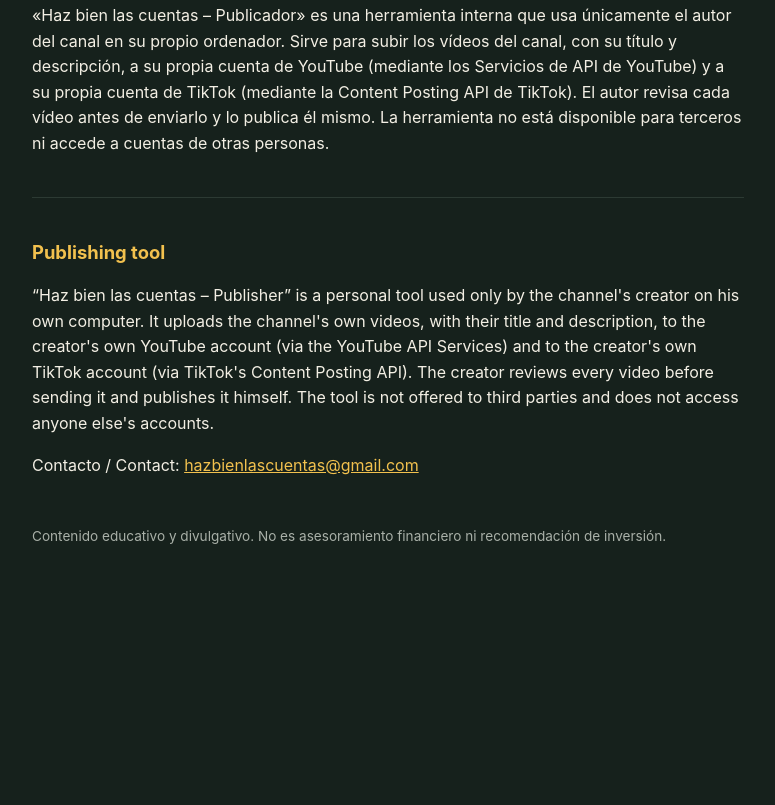
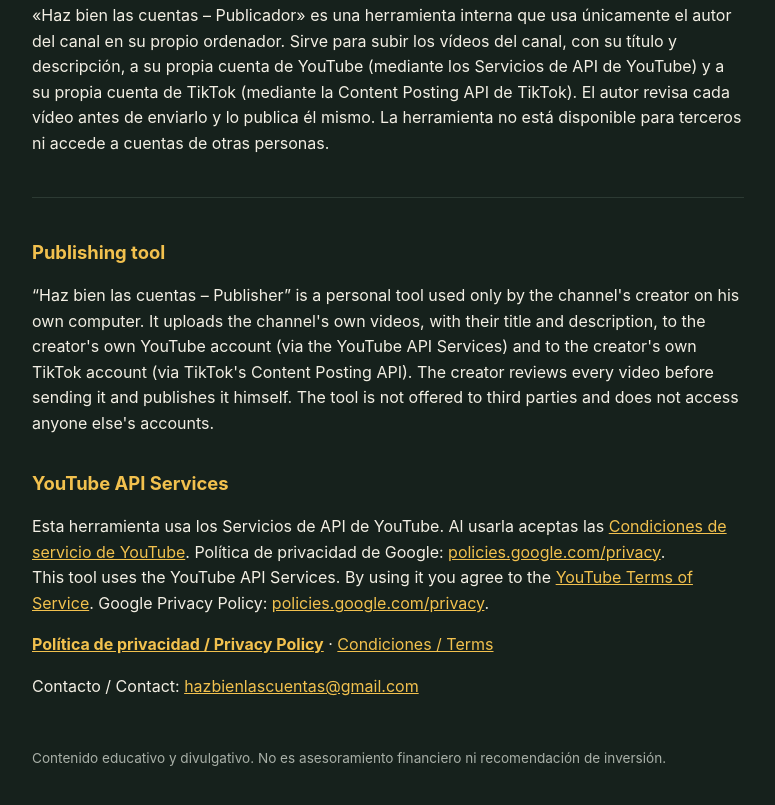
Before and after one commit to hazbienlascuentas/hazbienlascuentas, a plain HTML site: page index.html in a window 1280 px wide. Shown: the part 353-1158 px from the top of the page, without its empty margins (252-1027 px from the left). Before the commit the page ends 973 px from the top, so only its background shows below. Drawn offline with Linux system fonts and the light colour scheme.

Commit message:
Add files via upload

```diff
--- a/index.html
+++ b/index.html
@@ -23,6 +23,11 @@
 <h2>Publishing tool</h2>
 <p>“Haz bien las cuentas – Publisher” is a personal tool used only by the channel's creator on his own computer. It uploads the channel's own videos, with their title and description, to the creator's own YouTube account (via the YouTube API Services) and to the creator's own TikTok account (via TikTok's Content Posting API). The creator reviews every video before sending it and publishes it himself. The tool is not offered to third parties and does not access anyone else's accounts.</p>
 
+<h2>YouTube API Services</h2>
+<p>Esta herramienta usa los Servicios de API de YouTube. Al usarla aceptas las <a href="https://www.youtube.com/t/terms">Condiciones de servicio de YouTube</a>. Política de privacidad de Google: <a href="https://policies.google.com/privacy">policies.google.com/privacy</a>.<br>
+This tool uses the YouTube API Services. By using it you agree to the <a href="https://www.youtube.com/t/terms">YouTube Terms of Service</a>. Google Privacy Policy: <a href="https://policies.google.com/privacy">policies.google.com/privacy</a>.</p>
+<p><a href="privacidad.html"><strong>Política de privacidad / Privacy Policy</strong></a> · <a href="condiciones.html">Condiciones / Terms</a></p>
+
 <p>Contacto / Contact: <a href="mailto:hazbienlascuentas@gmail.com">hazbienlascuentas@gmail.com</a></p>
 
 <footer>Contenido educativo y divulgativo. No es asesoramiento financiero ni recomendación de inversión.</footer>
```
